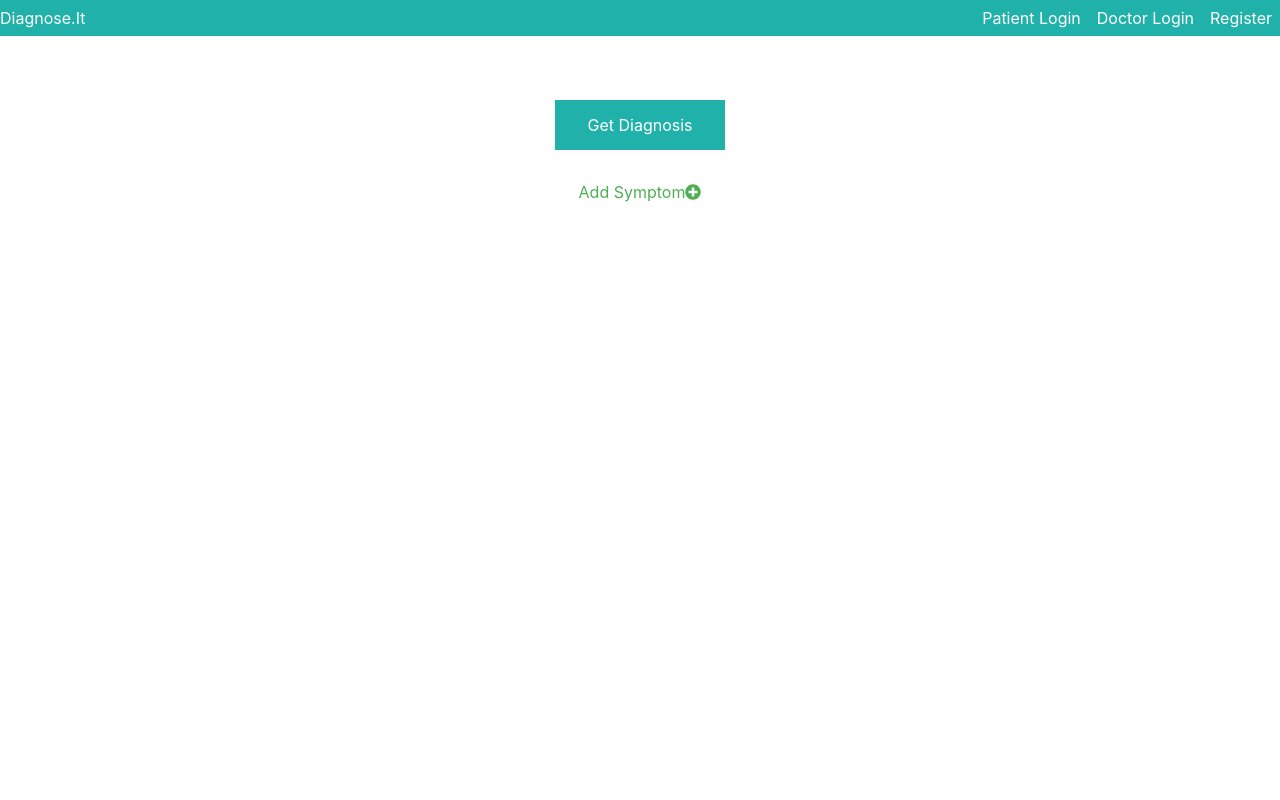
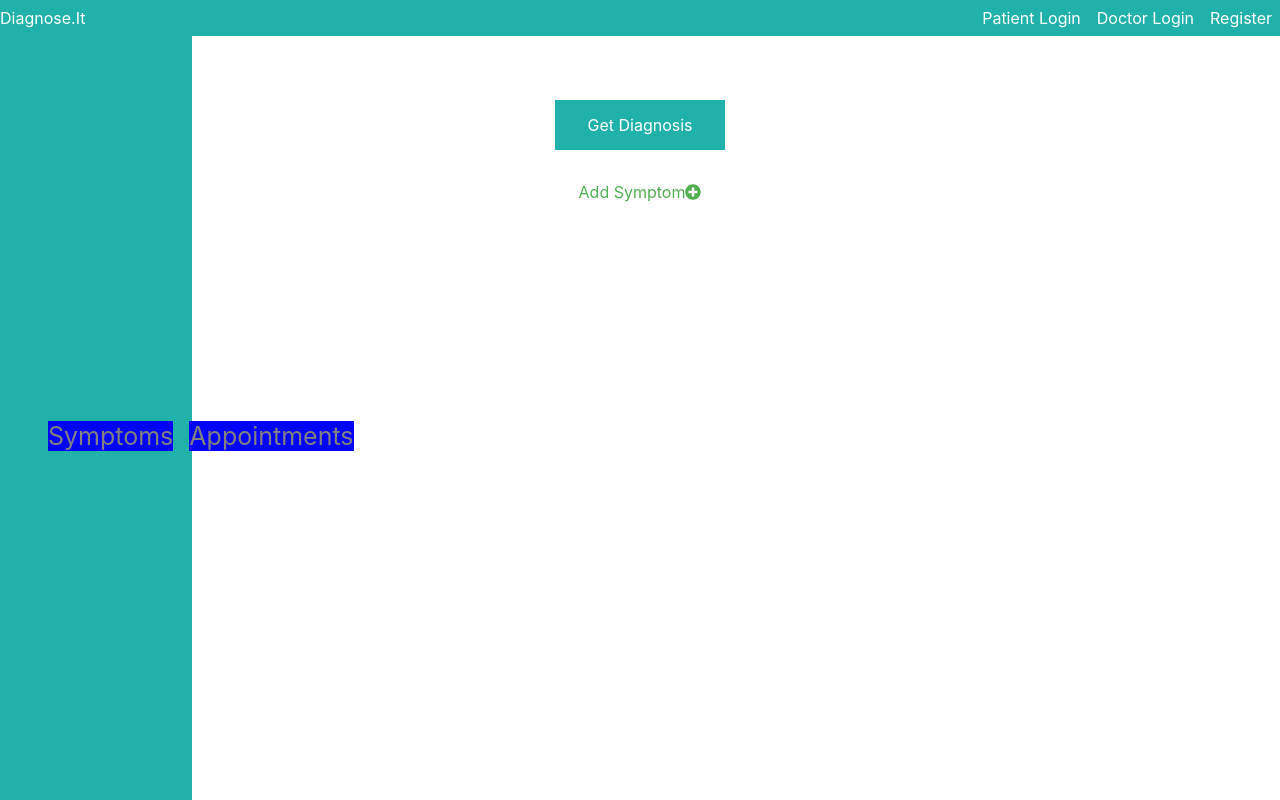
Before and after one commit to nvTwistt/final_project, a React (Create React App) app: page / in a window 1280 px wide. Built offline with nearby package versions, Linux system fonts and the light colour scheme.

Commit message:
side-bar started

```diff
--- a/src/components/App.js
+++ b/src/components/App.js
@@ -5,6 +5,7 @@ import Login from "./login/Login";
 import { BrowserRouter as Router, Route } from "react-router-dom";
 import { useContext } from "react";
 import { authContext } from "./login/AuthProvider";
+import { SideBar } from "./SideBar/SideBar";
 
 export default function App(props) {
   const { auth } = useContext(authContext);
@@ -13,7 +14,7 @@ export default function App(props) {
     <Router>
       <div className="App">
         <NavigationBar />
-
+        <SideBar/>
         <Route exact={true} path="/">
           <SymptomsPage />
         </Route>
--- /dev/null
+++ b/src/components/SideBar/SideBar.css
@@ -0,0 +1,26 @@
+.side-bar {
+  background-color: lightseagreen;;
+  position: fixed;
+  width: 15%;
+  height: 100%;
+  margin: 0px;
+  padding: 0px;
+  display: flex;
+  flex-direction: row;
+  align-content:space-around;
+  justify-content: stretch;
+}
+
+/* .side-bar ul {
+  display: flex;
+  just
+} */
+
+.side-bar a {
+  text-decoration: none;
+  font-size: 25px;
+  color: #818181;
+  background-color: blue;
+  width:100%;
+  display: block;
+}
--- /dev/null
+++ b/src/components/SideBar/SideBar.js
@@ -0,0 +1,20 @@
+import React from "react";
+import { Link } from "react-router-dom";
+import { useContext } from "react";
+import { authContext } from "../login/AuthProvider";
+import "./SideBar.css";
+
+export function SideBar(props) {
+  return (
+    <nav className="side-bar">
+      <ul>
+        <li>
+          <Link to={"/"}>Symptoms</Link>
+        </li>
+        <li>
+          <Link to={"/"}>Appointments</Link>
+        </li>
+      </ul>
+    </nav>
+  );
+}
```
Also changed, not shown: src/components/SideBar/Sidebar.js (deleted, +0 -16 lines), src/components/SideBar/Sidebar.scss (deleted, +0 -27 lines).
